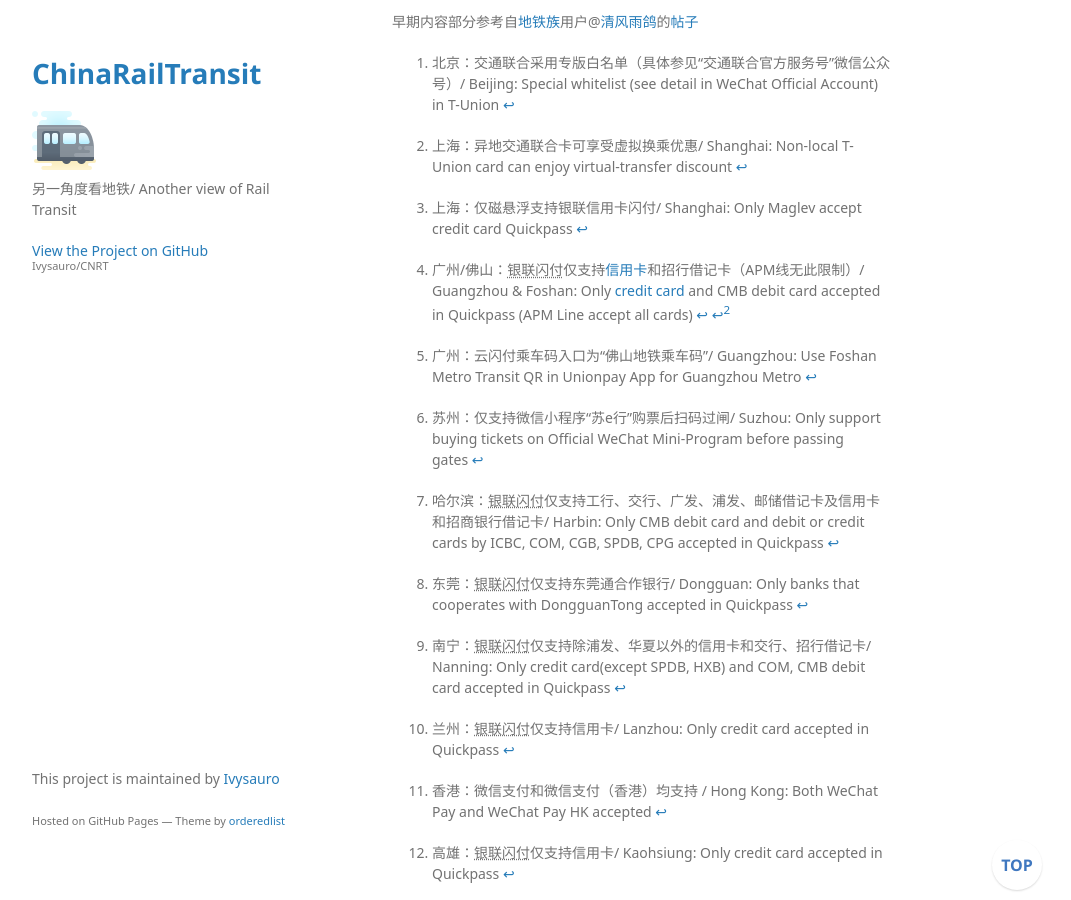
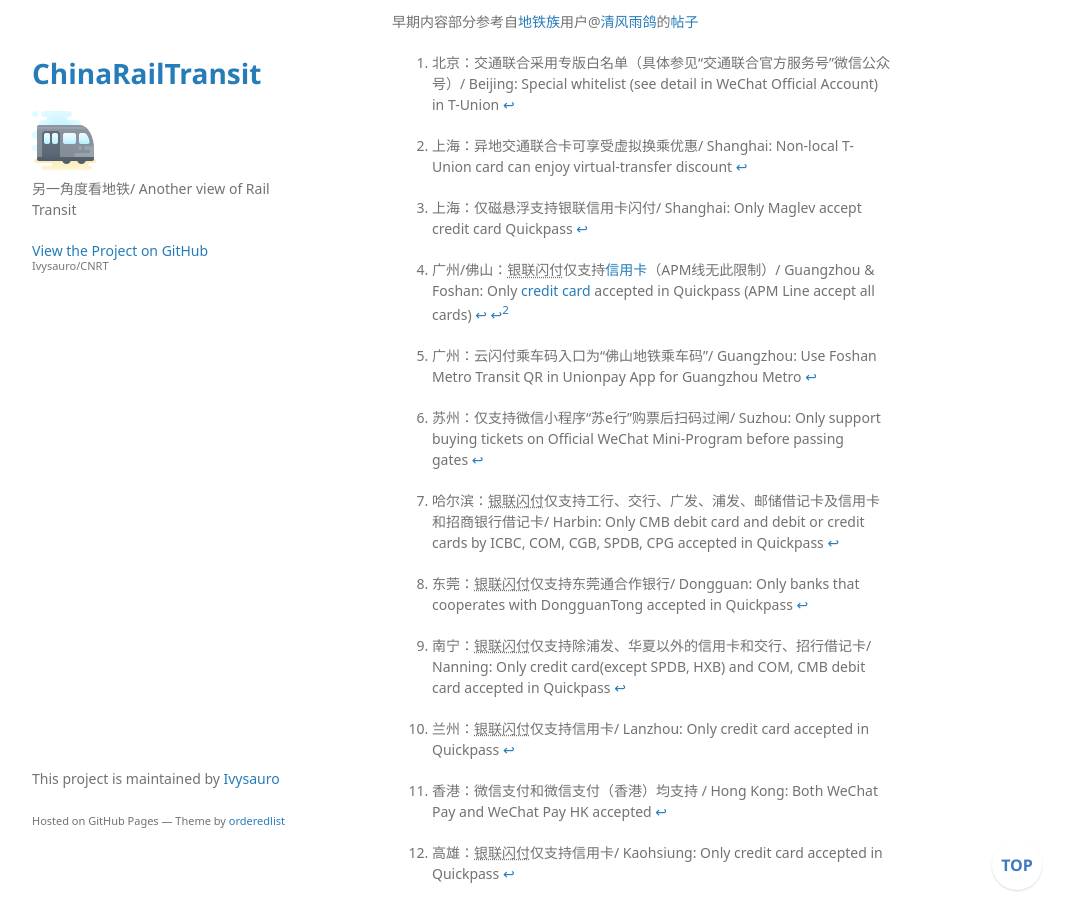
Before and after one commit to Ivysauro/CNRT, a Jekyll site: the page built from data/Pay.md, in a window 1280 px wide and 900 px high, scrolled down 12260 px. Shown: the whole window, without its empty margins (178-1249 px from the left). Built offline with Jekyll 4.4.1, drawn with Linux system fonts in a browser that asks for light colours; some web fonts are replaced; our own code applies the rules of GitHub Pages for plain Markdown files; a script that is not in the unit is left out.

Commit message:
🍊更新广州、深圳数据

```diff
--- a/data/Pay.md
+++ b/data/Pay.md
@@ -52,7 +52,7 @@
 | <img src="https://raw.githubusercontent.com/Ivysauro/CNRT/master/images/city/cc.gif" width="20" hegiht="20"/>2201 长春/ Changchun | 2002 | ✅ | ✅ | ✅ | ✅ | ✅ | | ✅ | |
 | <img src="https://raw.githubusercontent.com/Ivysauro/CNRT/master/images/city/dl.gif" width="20" hegiht="20"/>2102 大连/ Dalian | 2003 | ✅ | ✅ | | | ✅ | | ✅ | |
 | <img src="https://raw.githubusercontent.com/Ivysauro/CNRT/master/images/city/wh.gif" width="20" hegiht="20"/>4201 武汉/ Wuhan | 2004 | ⏳ | ✅ | ✅ | ✅ | ✅ | | ✅ | |
-| <img src="https://raw.githubusercontent.com/Ivysauro/CNRT/master/images/city/sz.gif" width="20" hegiht="20"/>4403 深圳/ Shenzhen | 2004 | ✅ | ✅ | | ✅ | ✅ | | ✅ | |
+| <img src="https://raw.githubusercontent.com/Ivysauro/CNRT/master/images/city/sz.gif" width="20" hegiht="20"/>4403 深圳/ Shenzhen | 2004 | ✅ | ✅ | ✅ | ✅ | ✅ | | ✅ | |
 | <img src="https://raw.githubusercontent.com/Ivysauro/CNRT/master/images/city/cq.gif" width="20" hegiht="20"/>5000 重庆/ Chongqing | 2004 | ✅ | ✅💥 | ✅ | ✅ | ✅ | | ✅ |
 | <img src="https://raw.githubusercontent.com/Ivysauro/CNRT/master/images/city/nj.gif" width="20" hegiht="20"/>3201 南京/ Nanjing | 2005 | ✅ | ✅ | ✅ | | ✅ | | ✅ | <img src="https://raw.githubusercontent.com/Ivysauro/CNRT/master/images/Suning Pay.png" width="20" hegiht="20" alt="Suning Pay"/> |
 | | | <img src="https://raw.githubusercontent.com/Ivysauro/CNRT/master/images/T-Union.png" width="25" hegiht="25" alt="T-Union"/> | <img src="https://raw.githubusercontent.com/Ivysauro/CNRT/master/images/Unionpay NFC.png" width="35" hegiht="35" alt="Unionpay Quickpass"/> | <img src="https://raw.githubusercontent.com/Ivysauro/CNRT/master/images/Alipay.png" width="25" hegiht="25" alt="Alipay"/> | <img src="https://raw.githubusercontent.com/Ivysauro/CNRT/master/images/WeChat Pay.png" width="20" hegiht="20" alt="WeChat Pay"/> | <img src="https://raw.githubusercontent.com/Ivysauro/CNRT/master/images/Unionpay.png" width="20" hegiht="20" alt="Unionpay App"/> | <img src="https://raw.githubusercontent.com/Ivysauro/CNRT/master/images/contactless.gif" width="25" hegiht="25" alt="Global Cards"/> | <img src="https://raw.githubusercontent.com/Ivysauro/CNRT/master/images/Rail Transit.png" width="20" hegiht="20" alt="Transit Apps"/> | |
@@ -109,7 +109,7 @@
 
 [^sh2]: 上海：仅磁悬浮支持银联信用卡闪付/ Shanghai: Only Maglev accept credit card Quickpass
 
-[^gz]: 广州/佛山：银联闪付仅支持[信用卡](http://cs.gzmtr.com/ckfw/pwzy/201811/t20181106_60161.htm)和招行借记卡（APM线无此限制）/ Guangzhou & Foshan: Only [credit card](http://cs.gzmtr.com/ckfw/pwzy/201811/t20181106_60161.htm) and CMB debit card accepted in Quickpass (APM Line accept all cards)
+[^gz]: 广州/佛山：银联闪付仅支持[信用卡](http://cs.gzmtr.com/ckfw/pwzy/201811/t20181106_60161.htm)（APM线无此限制）/ Guangzhou & Foshan: Only [credit card](http://cs.gzmtr.com/ckfw/pwzy/201811/t20181106_60161.htm) accepted in Quickpass (APM Line accept all cards)
 
 [^can]: 广州：云闪付乘车码入口为“佛山地铁乘车码”/ Guangzhou: Use Foshan Metro Transit QR in Unionpay App for Guangzhou Metro
 
@@ -230,7 +230,7 @@
 | <img src="https://raw.githubusercontent.com/Ivysauro/CNRT/master/images/city/dl.gif" width="20" hegiht="20"/>2102 大连/ Dalian | ⭕ | ⭕ | ✅- | ✅ | ✅- | 70 |
 | <img src="https://raw.githubusercontent.com/Ivysauro/CNRT/master/images/city/wh.gif" width="20" hegiht="20"/>4201 武汉/ Wuhan | ✅ | ✅ | ✅- | ❌ | ✅- | 70 |
 | <img src="https://raw.githubusercontent.com/Ivysauro/CNRT/master/images/city/cq.gif" width="20" hegiht="20"/>5000 重庆/ Chongqing | ✅ | ✅ | ✅ | ✅ | ⭕ | 90 |
-| <img src="https://raw.githubusercontent.com/Ivysauro/CNRT/master/images/city/sz.gif" width="20" hegiht="20"/>4403 深圳/ Shenzhen | ⭕ | ✅ | ✅- | ✅ | ✅- | 80 |
+| <img src="https://raw.githubusercontent.com/Ivysauro/CNRT/master/images/city/sz.gif" width="20" hegiht="20"/>4403 深圳/ Shenzhen | ✅ | ✅ | ✅- | ✅ | ✅- | 90 |
 | <img src="https://raw.githubusercontent.com/Ivysauro/CNRT/master/images/city/nj.gif" width="20" hegiht="20"/>3201 南京/ Nanjing | ✅ | ⭕- | ✅ | ✅ | ✅- | 80 |
 | | <img src="https://raw.githubusercontent.com/Ivysauro/CNRT/master/images/Alipay.png" width="25" hegiht="25" alt="Alipay"/> | <img src="https://raw.githubusercontent.com/Ivysauro/CNRT/master/images/WeChat Pay.png" width="20" hegiht="20" alt="WeChat Pay"/> | <img src="https://raw.githubusercontent.com/Ivysauro/CNRT/master/images/China Unionpay.png" width="30" hegiht="30" alt="Unionpay"/> | <img src="https://raw.githubusercontent.com/Ivysauro/CNRT/master/images/T-Union.png" width="25" hegiht="25" alt="T-Union"/> | <img src="https://raw.githubusercontent.com/Ivysauro/CNRT/master/images/NFC.png" width="25" hegiht="25" alt="NFC Local Card"/> | 得分/ Score |
 | <img src="https://raw.githubusercontent.com/Ivysauro/CNRT/master/images/city/sy.gif" width="20" hegiht="20"/>2101 沈阳/ Shenyang | ✅ | ✅ | ✅ | ✅ | ⭕ | 90 |
```
